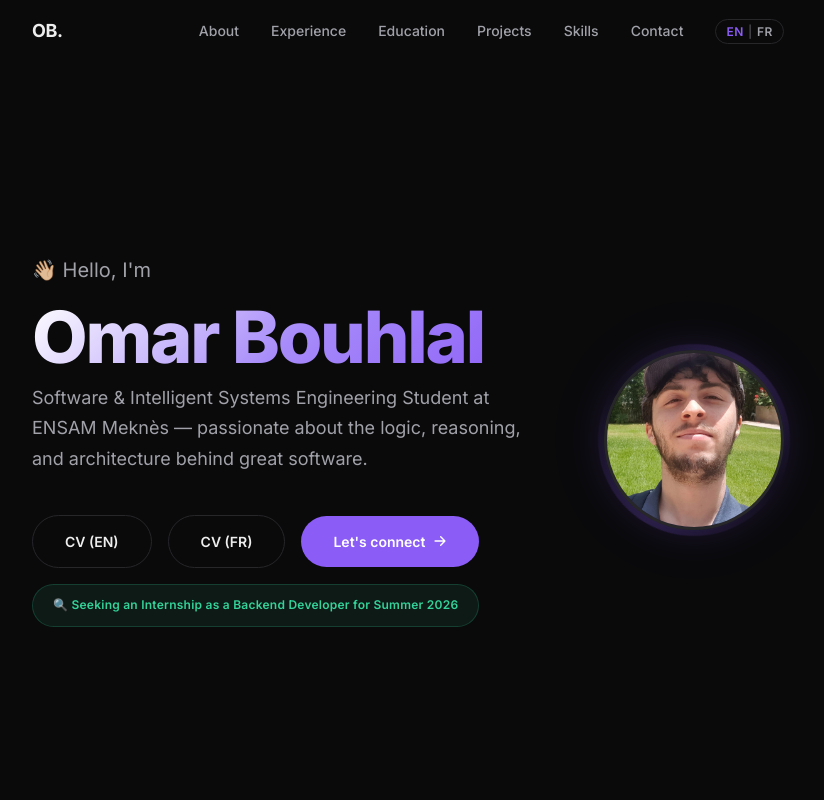
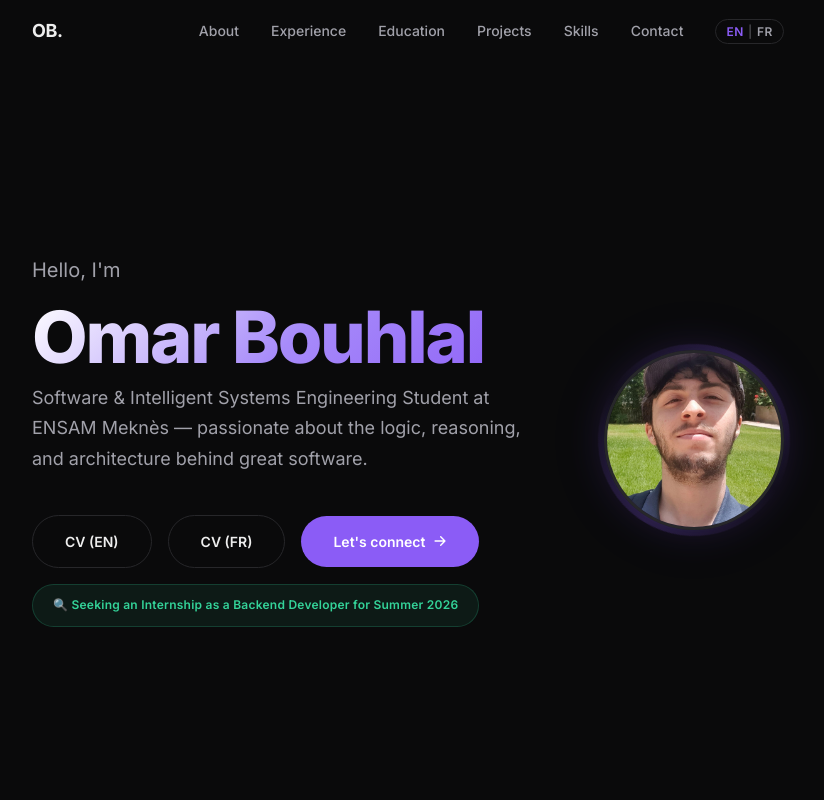
Before and after one commit to OmarBouhlal/portfolio, a React (Vite) app: page / in a window 1280 px wide. Shown: the top 800 px of the page, without its empty margins (232-1056 px from the left). Built offline with nearby package versions, Linux system fonts and the light colour scheme.

Commit message:
update translations

```diff
--- a/src/data/portfolio.ts
+++ b/src/data/portfolio.ts
@@ -3,7 +3,7 @@
 // ============================================================
 
 export const personalInfo = {
-  greeting: "👋🏼 Hello, I'm",
+  greeting: "Hello, I'm",
   name: "Omar Bouhlal",
   pronunciation: "",
   tagline:
--- a/src/i18n/translations.ts
+++ b/src/i18n/translations.ts
@@ -15,7 +15,7 @@ const translations = {
         nav_contact: "Contact",
 
         // Hero
-        hero_greeting: "👋🏼 Hello, I'm",
+        hero_greeting: "Hello, I'm",
         hero_tagline:
             "Software & Intelligent Systems Engineering Student at ENSAM Meknès — passionate about the logic, reasoning, and architecture behind great software.",
         hero_cta_contact: "Let's connect",
@@ -95,7 +95,7 @@ const translations = {
         nav_contact: "Contact",
 
         // Hero
-        hero_greeting: "👋🏼 Bonjour, je suis",
+        hero_greeting: "Bonjour, je suis",
         hero_tagline:
             "Étudiant ingénieur en Logiciels & Systèmes Intelligents à l'ENSAM Meknès — passionné par la logique, le raisonnement et l'architecture derrière les grands logiciels.",
         hero_cta_contact: "Entrer en contact",
```
